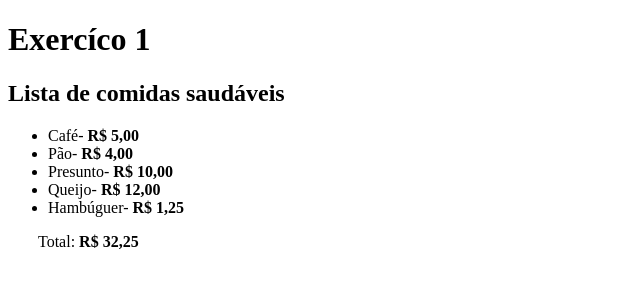
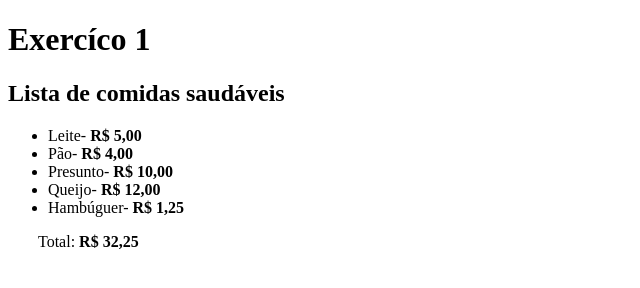
Before and after one commit to Mathgomess/Exercicio1, a plain HTML site: page index.html in a window 1280 px wide. Shown: the full height of the page, 0-640 px from the left. Drawn offline with Linux system fonts and the light colour scheme.

Commit message:
trocado café para leite

```diff
--- a/index.html
+++ b/index.html
@@ -15,7 +15,7 @@
     <h2>Lista de comidas saudáveis</h2>
 
     <ul>
-        <li>Café- <b>R$ 5,00</b></li>
+        <li>Leite- <b>R$ 5,00</b></li>
         <li>Pão- <b>R$ 4,00</b></li>
         <li>Presunto- <b>R$ 10,00</b></li>
         <li>Queijo- <b>R$ 12,00</b></li>
```
